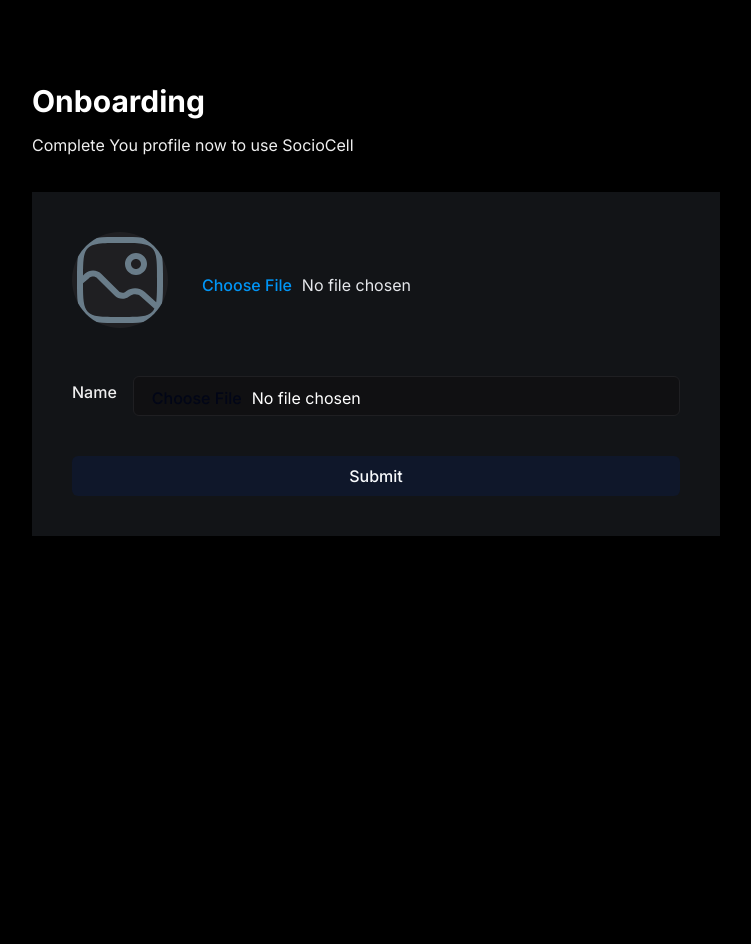
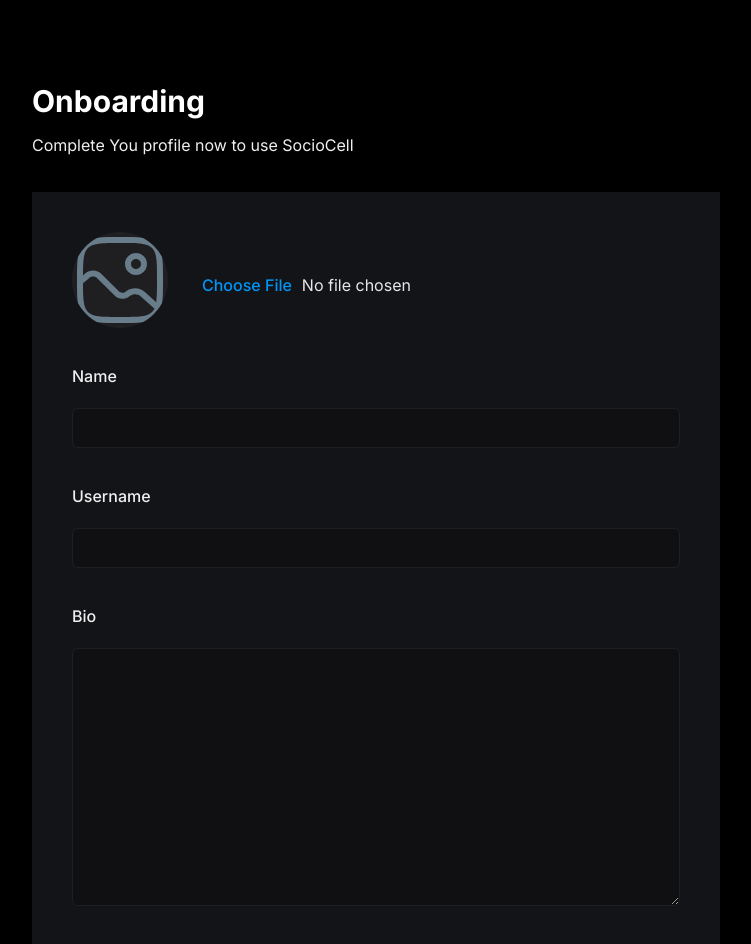
Before and after one commit to Koushik25022005/projectalpha, a Next.js app: page /onboarding in a window 1280 px wide. Shown: the top 944 px of the page, without its empty margins (264-1015 px from the left). Before the commit the page ends 800 px from the top, so only its background shows below. Built offline with nearby package versions, Linux system fonts and the light colour scheme; no server answers.

Commit message:
onboarding

```diff
--- a/components/forms/AccountProfile.tsx
+++ b/components/forms/AccountProfile.tsx
@@ -10,10 +10,11 @@
   FormMessage,
 } from "@/components/ui/form"
 import { Input } from "@/components/ui/input"
+import { Textarea } from "@/components/ui/textarea"
 import { userValidation } from "@/lib/validations/user"
 import {zodResolver} from "@hookform/resolvers/zod"
 import Image from "next/image"
-import { ChangeEvent } from "react"
+import { ChangeEvent, useState } from "react"
 import { useForm } from "react-hook-form";
 import { z } from "zod"
 
@@ -30,19 +31,26 @@
   }
 
 const AccoutnProfile = ({user, btnTitle}: Props)=>{
+  const [files, setSiles] = useState<File[]>([]);
     const form = useForm({
         resolver: zodResolver(userValidation),
         defaultValues:{
-            profile_photo:'',
-            name: '',
-            username: '',
-            bio: '',
+            profile_photo: user?.image || "",
+            name: user?.name || "",
+            username: user?.username || "",
+            bio: user?.bio || "",
         }
 
     })
 
-    const handleImage = (e: ChangeEvent, fieldChange: (value: string)=> void) => {
+    const handleImage = (e: ChangeEvent<HTMLInputElement>, fieldChange: (value: string)=> void) => {
       e.preventDefault();
+
+      const fileReader = new FileReader();
+
+      if (e.target.files && e.target.files.length){
+        const file = e.target.files[0];
+      }
     }
     function onSubmit(values: z.infer<typeof userValidation>) {
         // Do something with the form values.
@@ -97,15 +105,13 @@
             control={form.control}
             name="name"
             render={({ field }) => (
-              <FormItem className="flex items-center gap-4 w-full">
+              <FormItem className="flex flex-col gap-4 w-full">
                 <FormLabel className="text-base-semibold text-light-2">
                     Name
                 </FormLabel>
-                <FormControl className="flex-1 text-base-semibold text-gray-200">
+                <FormControl>
                   <Input
-                  type="file"
-                  accept="image/*"
-                  placeholder="Upload a photo"
+                  type="text"
                   className="account-form_input no-focus"
                   {...field}
                   />
@@ -113,7 +119,43 @@
               </FormItem>
             )}
           />
-          <Button type="submit">Submit</Button>
+          <FormField
+            control={form.control}
+            name="username"
+            render={({ field }) => (
+              <FormItem className="flex flex-col gap-4 w-full">
+                <FormLabel className="text-base-semibold text-light-2">
+                  Username
+                </FormLabel>
+                <FormControl>
+                  <Input
+                  type="text"
+                  className="account-form_input no-focus"
+                  {...field}
+                  />
+                </FormControl>
+              </FormItem>
+            )}
+          />
+          <FormField
+            control={form.control}
+            name="bio"
+            render={({ field }) => (
+              <FormItem className="flex flex-col gap-4 w-full">
+                <FormLabel className="text-base-semibold text-light-2">
+                  Bio
+                </FormLabel>
+                <FormControl>
+                  <Textarea
+                  rows={10}
+                  className="account-form_input no-focus"
+                  {...field}
+                  />
+                </FormControl>
+              </FormItem>
+            )}
+          />
+          <Button type="submit" className="bg-primary-500">Submit</Button>
         </form>
       </Form>
     )
--- /dev/null
+++ b/components/ui/textarea.tsx
@@ -0,0 +1,24 @@
+import * as React from "react"
+
+import { cn } from "@/lib/utils"
+
+export interface TextareaProps
+  extends React.TextareaHTMLAttributes<HTMLTextAreaElement> {}
+
+const Textarea = React.forwardRef<HTMLTextAreaElement, TextareaProps>(
+  ({ className, ...props }, ref) => {
+    return (
+      <textarea
+        className={cn(
+          "flex min-h-[80px] w-full rounded-md border border-slate-200 bg-white px-3 py-2 text-sm ring-offset-white placeholder:text-slate-500 focus-visible:outline-none focus-visible:ring-2 focus-visible:ring-slate-950 focus-visible:ring-offset-2 disabled:cursor-not-allowed disabled:opacity-50 dark:border-slate-800 dark:bg-slate-950 dark:ring-offset-slate-950 dark:placeholder:text-slate-400 dark:focus-visible:ring-slate-300",
+          className
+        )}
+        ref={ref}
+        {...props}
+      />
+    )
+  }
+)
+Textarea.displayName = "Textarea"
+
+export { Textarea }
--- a/next.config.mjs
+++ b/next.config.mjs
@@ -1,4 +1,33 @@
+"use client";
 /** @type {import('next').NextConfig} */
-const nextConfig = {};
+const nextConfig = {
+    experimental: {
+      serverActions: true,
+      serverComponentsExternalPackages: ["mongoose"],
+    },
+    images: {
+      remotePatterns: [
+        {
+          protocol: "https",
+          hostname: "img.clerk.com",
+        },
+        {
+          protocol: "https",
+          hostname: "images.clerk.dev",
+        },
+        {
+          protocol: "https",
+          hostname: "uploadthing.com",
+        },
+        {
+          protocol: "https",
+          hostname: "placehold.co",
+        },
+      ],
+      typescript: {
+        ignoreBuildErrors: false,
+      },
+    },
+  };
 
 export default nextConfig;
```
